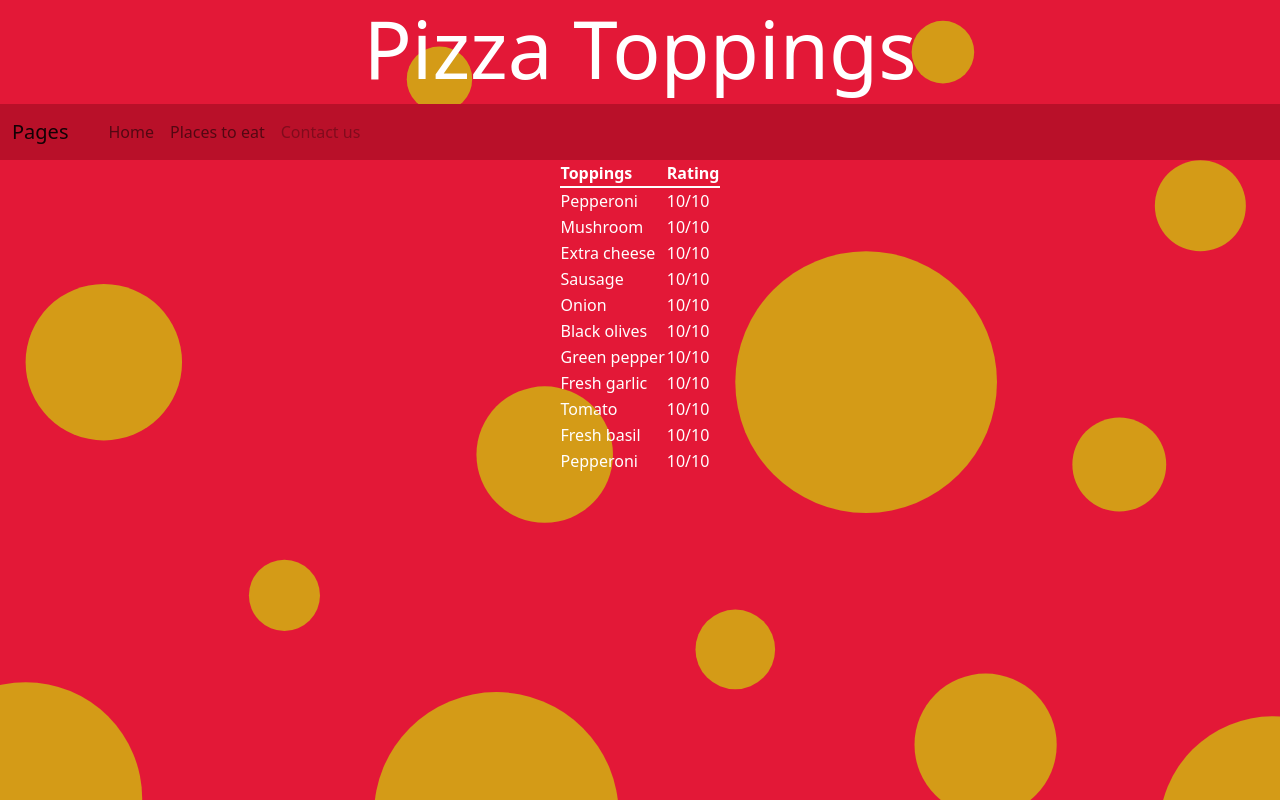
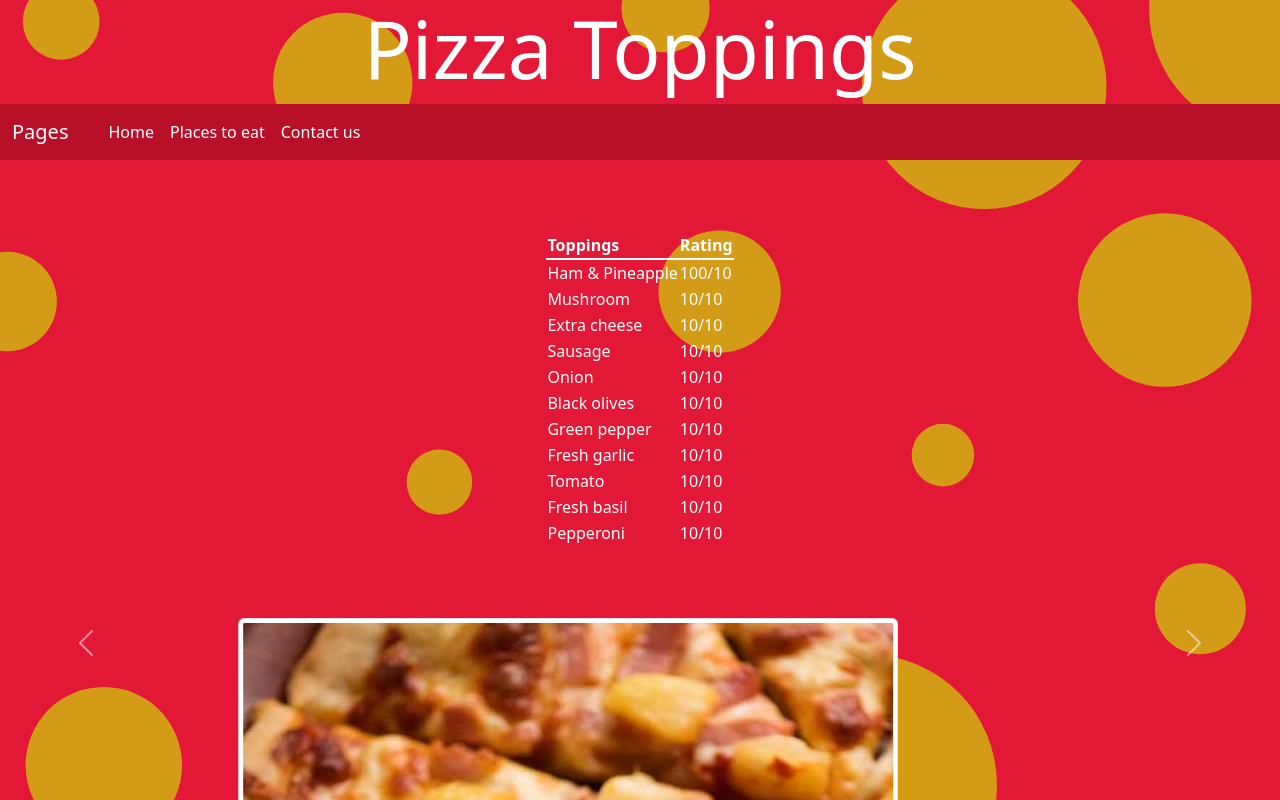
Before and after one commit to Keeshaune/Favorite-food, a plain HTML site: page about.html in a window 1280 px wide. Shown: the top 800 px of the page. Drawn offline with nearby package versions, Linux system fonts and the light colour scheme.

Commit message:
carousel

```diff
--- a/about.html
+++ b/about.html
@@ -14,29 +14,29 @@
 
     <nav class="text-white navbar navbar-expand-lg" style="background-color: #b91029;">
         <div class="container-fluid">
-          <a class="navbar-brand" href="#">Pages</a>
+          <a class="navbar-brand text-white " href="#">Pages</a>
           <button class="navbar-toggler" type="button" data-bs-toggle="collapse" data-bs-target="#navbarNav" aria-controls="navbarNav" aria-expanded="false" aria-label="Toggle navigation">
             <span class="navbar-toggler-icon"></span>
           </button>
           <div class="collapse navbar-collapse" id="navbarNav">
             <ul class="navbar-nav">
               <li class="nav-item">
-                <a class="nav-link active" aria-current="page" href="#"></a>
+                <a class="nav-link active text-white " aria-current="page" href="#"></a>
               </li>
               <li class="nav-item">
-                <a class="nav-link" href="index.html">Home</a>
+                <a class="nav-link text-white " href="index.html">Home</a>
               </li>
               <li class="nav-item">
-                <a class="nav-link" href="place.html">Places to eat</a>
+                <a class="nav-link text-white " href="place.html">Places to eat</a>
               </li>
               <li class="nav-item">
-                <a class="nav-link disabled">Contact us</a>
+                <a class="nav-link disabled text-white ">Contact us</a>
               </li>
             </ul>
           </div>
         </div>
       </nav>
-
+<br><br><br>
     <section class="row justify-content-center">
         <div class="col-auto">
             <table>
@@ -45,8 +45,8 @@
                     <th>Rating</th>
                 </tr>
                 <tr class="table-group-divider">
-                    <td>Pepperoni</td>
-                    <td>10/10</td>
+                    <td>Ham & Pineapple</td>
+                    <td>100/10</td>
                 </tr>
 
                 <tr>
@@ -92,5 +92,28 @@
             </table>
         </div>
     </section>
+<br><br><br>
+    <div id="carouselExampleControls" class="carousel slide row" data-bs-ride="carousel">
+      <div class="carousel-inner col-md-4">
+        <div class="carousel-item active">
+          <img src=".\images\carousel\Ham-And-Pineapple.png" class="d-block img-thumbnail rounded mx-auto d-block;" alt="...">
+        </div>
+        <div class="carousel-item">
+          <img src=".\images\carousel\Meatlover.jpg" class="d-block img-thumbnail rounded mx-auto d-block" alt="...">
+        </div>
+        <div class="carousel-item">
+          <img src=".\images\carousel\Pepperoni-Pizza.jpg" class="d-block img-thumbnail rounded mx-auto d-block" alt="...">
+        </div>
+      </div>
+      <button class="carousel-control-prev" type="button" data-bs-target="#carouselExampleControls" data-bs-slide="prev">
+        <span class="carousel-control-prev-icon" aria-hidden="true"></span>
+        <span class="visually-hidden">Previous</span>
+      </button>
+      <button class="carousel-control-next" type="button" data-bs-target="#carouselExampleControls" data-bs-slide="next">
+        <span class="carousel-control-next-icon" aria-hidden="true"></span>
+        <span class="visually-hidden">Next</span>
+      </button>
+    </div>
+
 </body>
 </html>
--- a/style.css
+++ b/style.css
@@ -49,6 +49,7 @@ tr{
     background-repeat: no-repeat;
     background-position: center;
     background-size: cover;
+    background-attachment: fixed;
 }
 
 .layer1{
@@ -59,3 +60,7 @@ tr{
     width: 50%;
     height: 50%;
 }
+
+.carousel{
+    height: 50px;
+}
```
Also changed, not shown: images/carousel/Ham-and-Pineapple.png (added), images/carousel/Meatlover.jpg (added), images/carousel/Pepperoni-Pizza.jpg (added), images/carousel/Prawn-Pizza.jpg (added), images/carousel/Supreme-Pizza.jpg (added).
